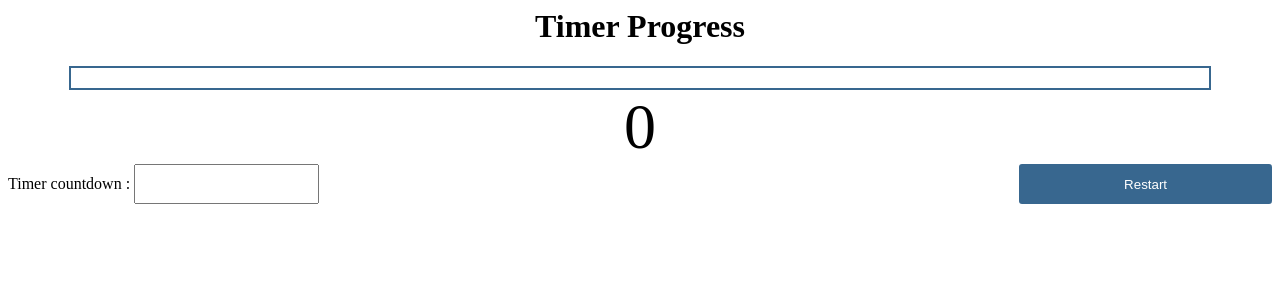
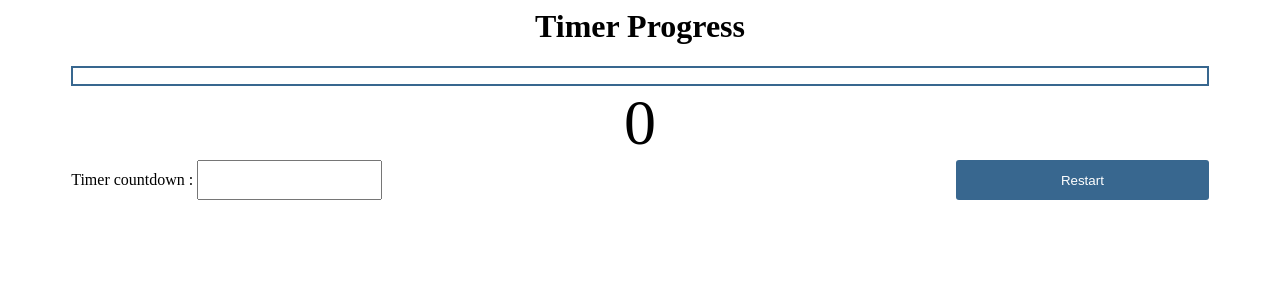
Before and after one commit to ElsaSolen/Angular-Advanced-Components-Phase-I, an Angular app: page / in a window 1280 px wide. Shown: the top 300 px of the page. Built offline with nearby package versions, Linux system fonts and the light colour scheme.

Commit message:
fix css layout

```diff
--- a/src/app/app.component.scss
+++ b/src/app/app.component.scss
@@ -11,12 +11,14 @@ button {
   border-radius: 3px;
   color: white;
   float: right;
+  margin-right: 5%;
 }
 
 .countdown-input {
   display: block;
   float: left;
   height: 40px;
+  margin-left: 5%;
   input {
     box-sizing: border-box;
     height: 100%;
--- a/src/app/progressbar/progress-bar.component.scss
+++ b/src/app/progressbar/progress-bar.component.scss
@@ -5,6 +5,7 @@
   height: 20px;
   border: 2px solid #38678f;
   background: white;
+  box-sizing: border-box;
 
   div {
     background: #38678f;
```
